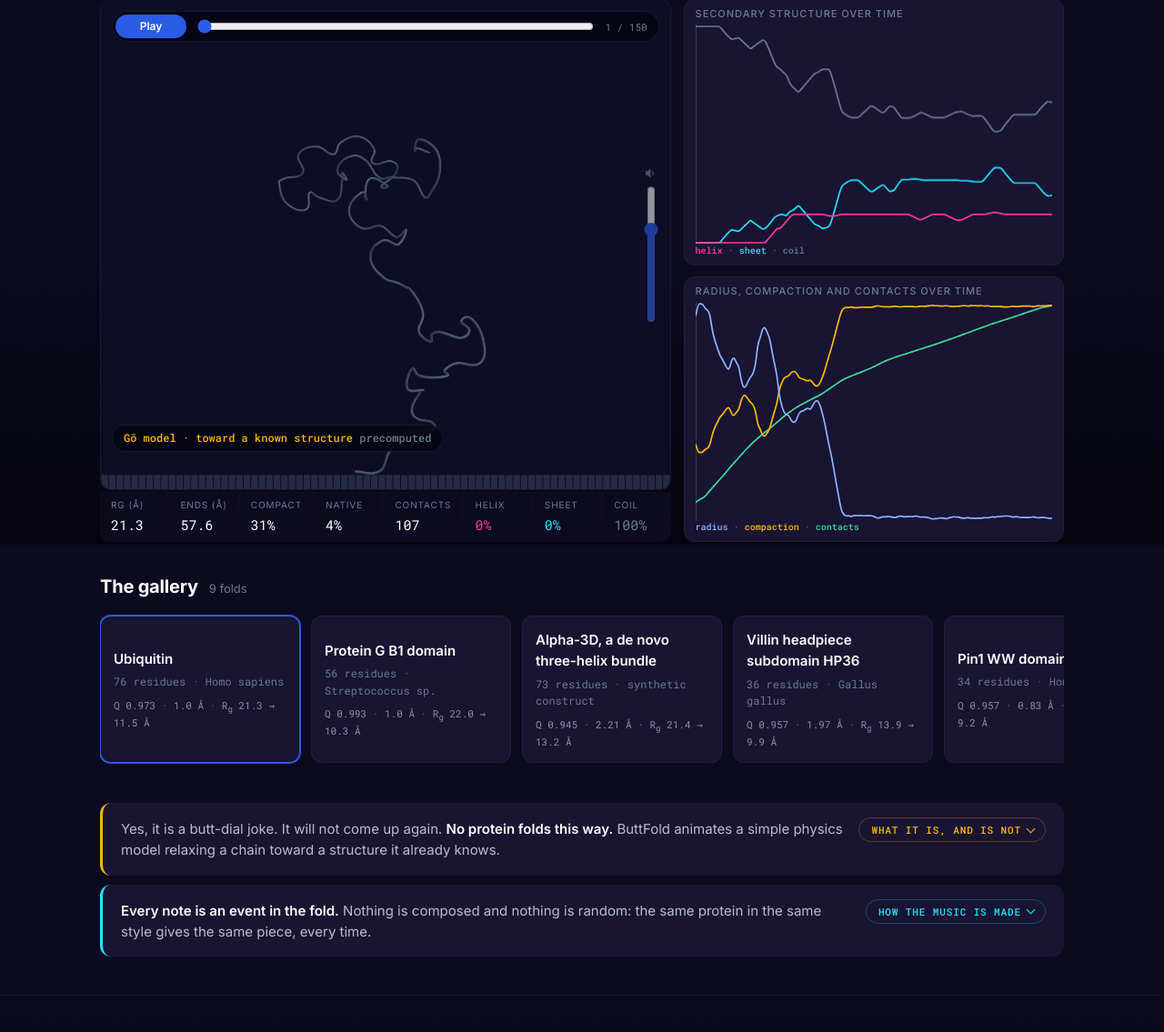
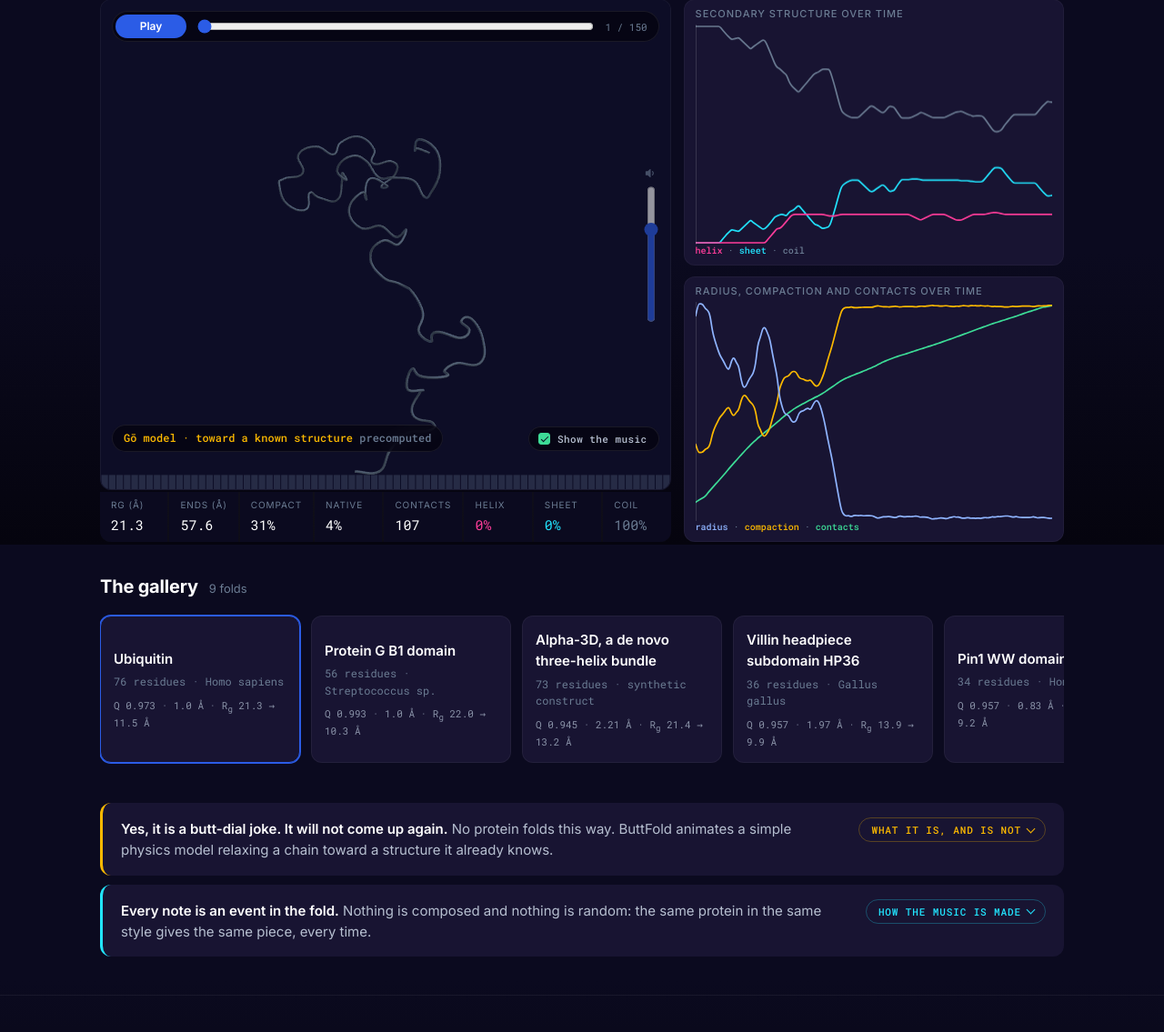
Before and after one commit to bellcheddar/ButtFold, a Flask app: page / in a window 1280 px wide. Shown: the part 201-1336 px from the top of the page at 91% size. Run offline with Flask 3, Linux system fonts and the light colour scheme; some libraries are stand-ins or nearby versions.

Commit message:
A switch for the music, and the emphasis onto the joke
"Show the music", bottom right of the viewer, on by default. Named for what it
does rather than for the strip alone: what it controls is the music drawn on the
structure - the chords struck between the two residues that made each note, and
the strip below - and only one of those two is about secondary structure. Off,
the stage is the plain cartoon fold, and the badge and the control both drop to
the stage's edge so there is no empty band where the strip was.

Turning it off clears rather than hides. A paused page never reaches the render
loop's playing branch, so a stage switched off mid-pause would have kept the last
chord struck on it until something else moved.

The bold moves from "No protein folds this way" to the joke, and moving it turned
up a dead rule: `.honesty .joke` outlived the block it was scoped to when that
block became a panel, so the line had been rendering as plain body text - a
selector aimed at a class that no longer exists fails silently and reads as a
design choice. A test now checks that whatever scopes `.joke` is on the page.

Two of my own mistakes on the way, both already documented in this repo and both
made again: the toggle's browser probe went in after chrome.kill(), which fails
as "Session with given id not found" rather than as anything about the toggle;
and my patch script writes the file once at the end, so when its first anchor did
not match, four later edits that were fine went with it and the control silently
did nothing. Applied one at a time now, each written as it lands.

Co-Authored-By: Claude Opus 5 (1M context) <noreply@anthropic.com>
Claude-Session: https://claude.ai/code/session_01P4zGu3AMBAgK4W1DqvobJt

```diff
--- a/static/buttfold.css
+++ b/static/buttfold.css
@@ -270,6 +270,41 @@ body.picking-uniprot { --bf-page-chrome: 302px; }
   position: absolute; z-index: 1; left: 0; right: 0; bottom: 0;
   width: 100%; height: 34px; display: block; pointer-events: none;
 }
+
+/* Bottom right, above the strip it controls. Both this and the badge sit clear of the
+   ribbon while it is shown and drop to the stage's edge when it is not, so turning the music
+   off leaves no empty band where the strip used to be. */
+.music-toggle {
+  position: absolute; z-index: 2; right: 12px; bottom: 42px;
+  display: inline-flex; align-items: center; gap: 8px;
+  padding: 6px 12px 6px 10px; border-radius: var(--bf-radius-pill);
+  background: rgba(5, 4, 14, 0.72);
+  border: 1px solid rgba(255, 255, 255, 0.08);
+  backdrop-filter: blur(8px); -webkit-backdrop-filter: blur(8px);
+  font: 500 11px/1 var(--bf-mono); color: var(--bf-text-3);
+  letter-spacing: 0.04em; cursor: pointer; user-select: none;
+  transition: color 140ms ease, border-color 140ms ease;
+}
+.music-toggle:hover { color: var(--bf-text-1); border-color: rgba(255, 255, 255, 0.2); }
+.music-toggle input {
+  appearance: none; -webkit-appearance: none;
+  width: 13px; height: 13px; margin: 0; flex: none; cursor: pointer;
+  border: 1.5px solid var(--bf-text-4); border-radius: 3px;
+  background: transparent; position: relative;
+  transition: background 140ms ease, border-color 140ms ease;
+}
+.music-toggle input:checked { background: var(--bf-green); border-color: var(--bf-green); }
+.music-toggle input:checked::after {
+  content: ''; position: absolute; left: 3.5px; top: 0.5px;
+  width: 3px; height: 7px; border: solid var(--bf-ground);
+  border-width: 0 1.8px 1.8px 0; transform: rotate(45deg);
+}
+.music-toggle input:focus-visible { outline: 2px solid var(--bf-action); outline-offset: 2px; }
+
+/* Music off: the strip goes, and everything that was standing clear of it comes down. */
+.stage-wrap.no-music canvas.residue-ribbon { display: none; }
+.stage-wrap.no-music .stage-badge,
+.stage-wrap.no-music .music-toggle { bottom: 12px; }
 
 .stage-badge {
   position: absolute; left: 12px; bottom: 42px;
@@ -606,7 +641,11 @@ body.picking-uniprot { --bf-page-chrome: 302px; }
   border-top: 1px solid rgba(255, 255, 255, 0.06);
   color: var(--bf-text-2); font-size: 13px;
 }
-.honesty .joke { color: var(--bf-text-4); font-style: italic; }
+/* The joke carries the emphasis, on Marc's instruction. It was `.honesty .joke`, and the
+   block stopped being `.honesty` when it became a panel - so this had been styling nothing
+   at all and the line was rendering as plain body text. A selector scoped to a class that
+   no longer exists fails silently and looks like a design choice. */
+.panel .joke { color: var(--bf-text-1); font-weight: 600; }
 
 /* ---------------------------------------------------------------- utilities ----------- */
 
--- a/static/js/player.js
+++ b/static/js/player.js
@@ -106,6 +106,9 @@ class Player {
     this.styles = {};
     this.scored = null;
     this.worker = null;
+    // Both drawings of the score, together, behind one control. On by default: they are
+    // the point of the app, and a visitor who does not want them can say so.
+    this.showMusic = true;
     this.streamedFrames = [];
     this.liveSupported = detectLiveSupport();
     // A different seed each time the server is asked, so "fold it again" is a genuinely
@@ -158,6 +161,23 @@ class Player {
       const button = document.querySelector('#engine-mode button[data-source="queued"]');
       if (button) { button.disabled = true; button.title = 'The UniProt catalogue is unavailable'; }
     }
+  }
+
+  /** Turn the music's drawings on and off together.
+   *
+   * Off, the stage is the plain cartoon fold: no chords, no lit residues, no strip. The
+   * clearing happens here rather than being left to the render loop, because a paused page
+   * never reaches the loop's playing branch - a stage turned off mid-pause would otherwise
+   * keep the last chord struck on it until something else moved.
+   */
+  setShowMusic(on) {
+    this.showMusic = !!on;
+    $('stage').classList.toggle('no-music', !this.showMusic);
+    if (!this.showMusic) {
+      this.stage.clearSounding();
+      this.ribbon?.setSounding([]);
+    }
+    if (this.frames.length) this._showAt(this.rendered ?? this.index);
   }
 
   /* The row is above the stage, so showing it takes height from the stage rather than from
@@ -726,7 +746,7 @@ class Player {
     // The strip is a sequence view of the structure as well as a note display, so it
     // follows the frame whether or not anything is playing: at rest it re-forms as the fold
     // does, which is why it is drawn on a paused page rather than being blank until Play.
-    if (this.ribbon) {
+    if (this.ribbon && this.showMusic) {
       this.ribbon.setStructure(frame.ss);
       this.ribbon.draw();
     }
@@ -864,10 +884,12 @@ class Player {
         $('audio-note').textContent = trouble ?? '';
       }
 
-      const heard = this.audio.notesSounding(this.audio.positionSeconds,
-                                             SOUNDING_TAIL_SECONDS);
-      this.stage.setSounding(heard);
-      this.ribbon?.setSounding(heard);
+      if (this.showMusic) {
+        const heard = this.audio.notesSounding(this.audio.positionSeconds,
+                                               SOUNDING_TAIL_SECONDS);
+        this.stage.setSounding(heard);
+        this.ribbon?.setSounding(heard);
+      }
 
       // Drawn every frame while playing, rather than only when the trajectory position
       // moves: the chords and the lit cells change on every one of them even when the
@@ -956,6 +978,7 @@ class Player {
 
   _wireControls() {
     $('play').addEventListener('click', () => this.toggle());
+    $('music-toggle').addEventListener('change', (e) => this.setShowMusic(e.target.checked));
     $('volume').addEventListener('input', (e) => {
       this.audio.setVolume(Number(e.target.value) / 100);
     });
--- a/templates/index.html
+++ b/templates/index.html
@@ -147,6 +147,14 @@
          because it is about what is happening in the stage and because the page has no
          spare height. See static/js/ribbon.js for why it earns the space twice over. -->
     <canvas class="residue-ribbon" id="residue-ribbon" aria-hidden="true"></canvas>
+    <!-- "Show the music" rather than "musical secondary structure": what it turns on is the
+         music drawn on the structure - the chords struck between the two residues that made
+         each note, and the strip below - and only one of those two is about secondary
+         structure. Turned off, the stage is the plain cartoon fold and nothing else. -->
+    <label class="music-toggle" for="music-toggle">
+      <input type="checkbox" id="music-toggle" checked>
+      <span>Show the music</span>
+    </label>
     <div class="stage-badge">
       <span class="engine" id="badge-engine">G&#333; model &middot; toward a known structure</span>
       <span class="where" id="badge-where">precomputed</span>
@@ -229,8 +237,8 @@
     <details class="panel panel-honesty" id="honesty">
       <summary>
         <p><span class="joke">Yes, it is a butt-dial joke. It will not come up again.</span>
-        <strong>No protein folds this way.</strong> ButtFold animates a simple physics model
-        relaxing a chain toward a structure it already knows.</p>
+        No protein folds this way. ButtFold animates a simple physics model relaxing a chain
+        toward a structure it already knows.</p>
         <span class="more"><span class="more-open">What it is, and is not</span><span
           class="more-shut">Close</span></span>
       </summary>
```
Also changed, not shown: STATE.md (+9 -0 lines), tests/audio_smoke.mjs (+41 -0 lines), tests/test_honesty.py (+20 -0 lines), README.md, static/screenshot.png, 1 other file.
